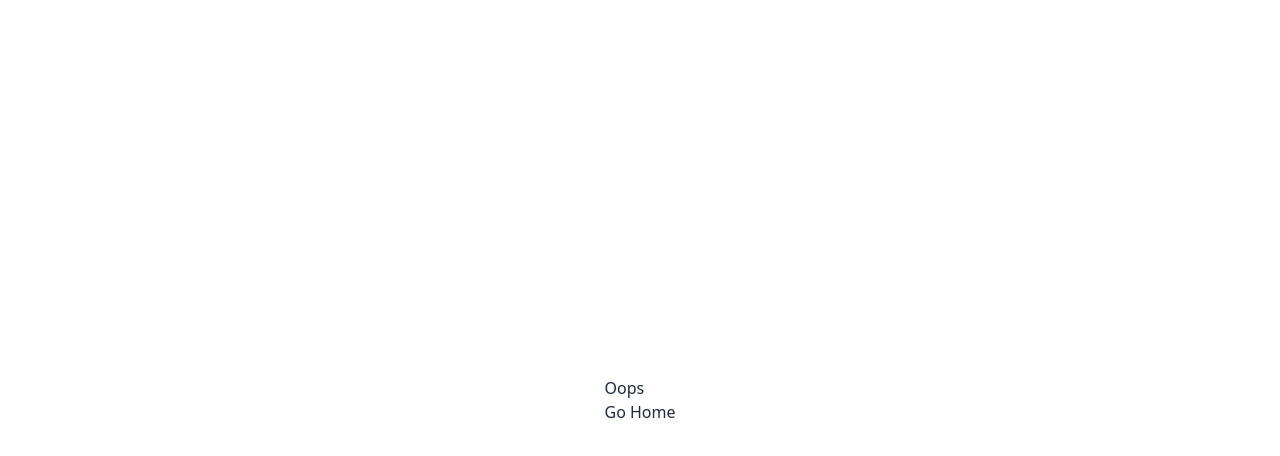
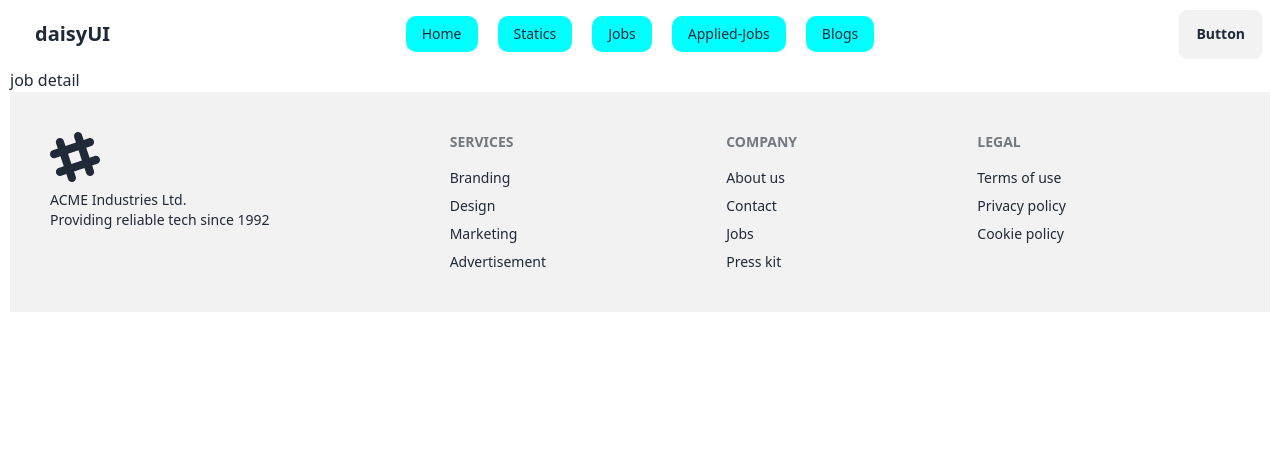
Before and after one commit to shahin2525/carrier-hub, a React (Vite) app: page /job/1 in a window 1280 px wide. Before the commit this address had no page. Shown: the top 456 px of the page. Built offline with nearby package versions, Linux system fonts and the light colour scheme.

Commit message:
add job details

```diff
--- a/src/components/FeatureJob/FeatureJob.jsx
+++ b/src/components/FeatureJob/FeatureJob.jsx
@@ -1,5 +1,8 @@
+import { Link } from "react-router-dom";
+
 const FeatureJob = ({ job }) => {
   const {
+    id,
     logo,
     job_title,
     company_name,
@@ -26,7 +29,7 @@ const FeatureJob = ({ job }) => {
         <p>{salary}</p>
       </div>
       <button className="text-2xl rounded bg-blue-300 p-2 font-semibold w-[200px]">
-        View details
+        <Link to={`/job/${id}`}> View details</Link>
       </button>
     </div>
   );
--- /dev/null
+++ b/src/components/JobDetail/JobDetail.jsx
@@ -0,0 +1,13 @@
+import { useLoaderData } from "react-router-dom";
+
+const JobDetail = () => {
+  const jobs = useLoaderData();
+  console.log(jobs);
+  return (
+    <div>
+      <h1>job detail</h1>
+    </div>
+  );
+};
+
+export default JobDetail;
--- a/src/main.jsx
+++ b/src/main.jsx
@@ -10,6 +10,7 @@ import Statistics from "./components/Statistics/Statistics";
 import Jobs from "./components/Jobs/Jobs";
 import AppliedJobs from "./components/AppliedJobs/AppliedJobs";
 import Blogs from "./components/Blogs/Blogs";
+import JobDetail from "./components/JobDetail/JobDetail";
 const router = createBrowserRouter([
   {
     path: "/",
@@ -36,6 +37,11 @@ const router = createBrowserRouter([
         path: "/blogs",
         element: <Blogs></Blogs>,
       },
+      {
+        path: "/job/:id",
+        element: <JobDetail></JobDetail>,
+        loader: () => fetch("../jobs.json"),
+      },
     ],
   },
 ]);
```
